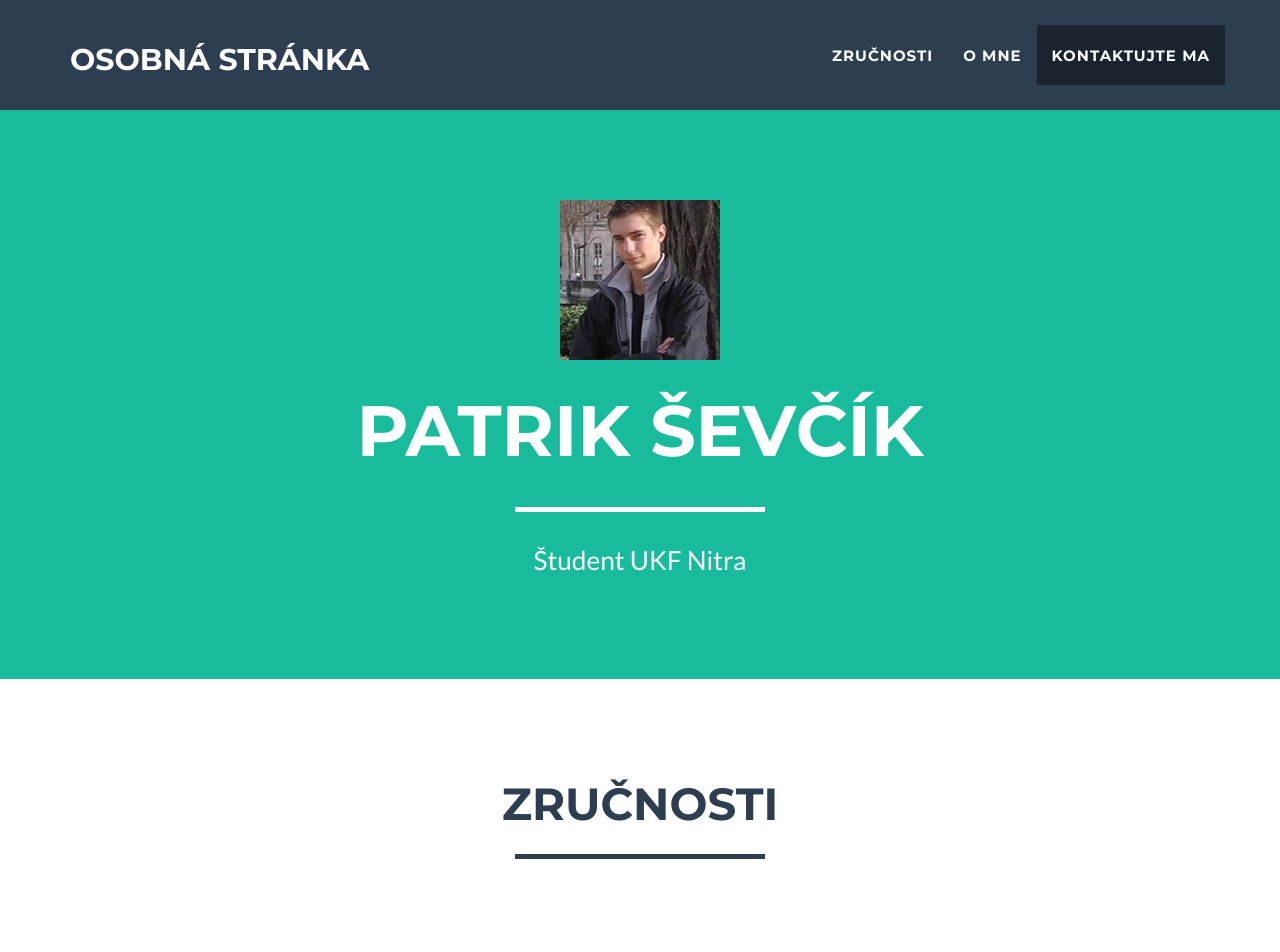
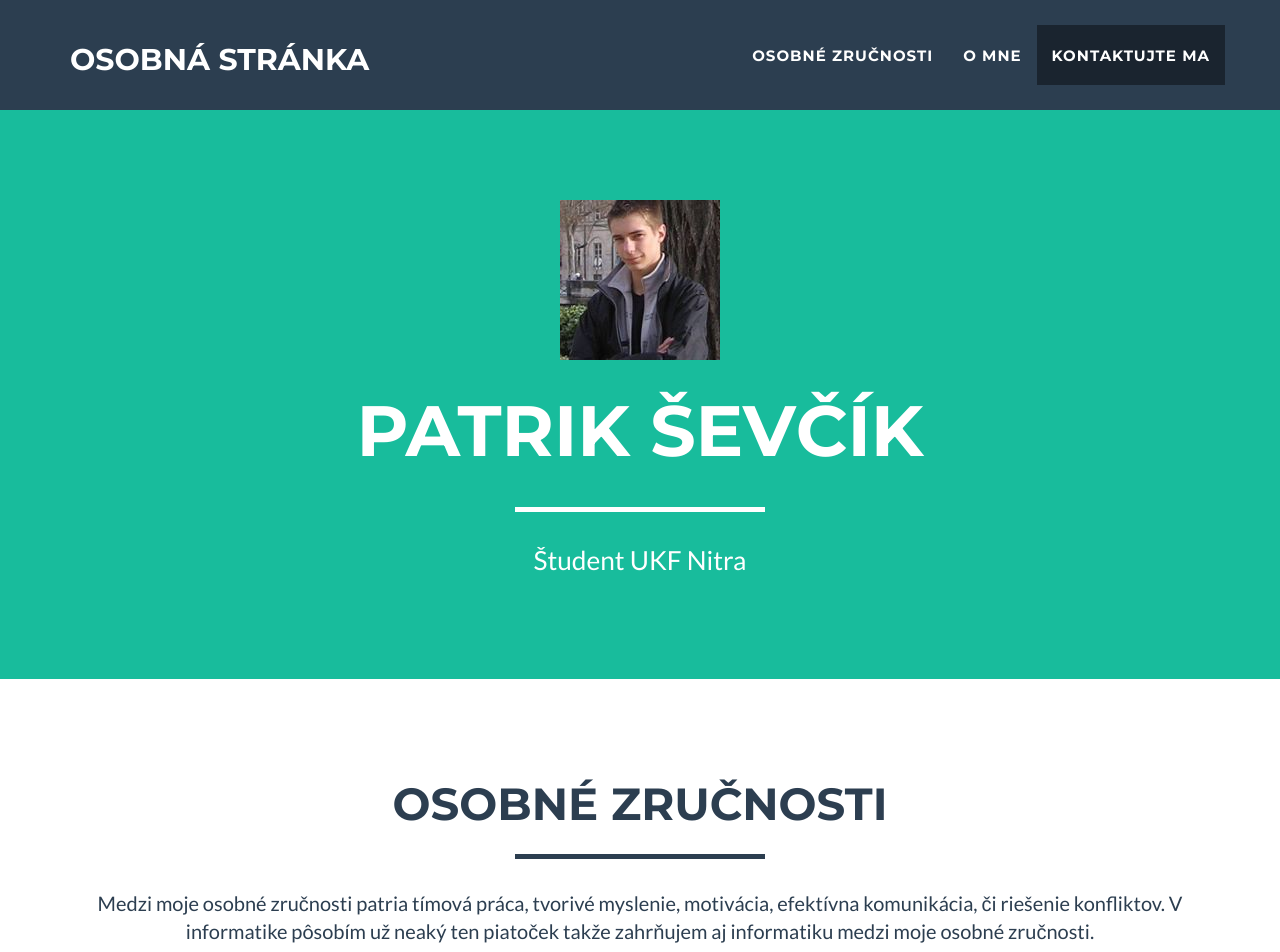
Before and after one commit to patrik122/Zadanie-B-Osobna-Stranka, a plain HTML site: page index.html in a window 1280 px wide. Shown: the top 952 px of the page. Drawn offline with nearby package versions, Linux system fonts and the light colour scheme.

Commit message:
Zmena zrucnosti

```diff
--- a/index.html
+++ b/index.html
@@ -54,7 +54,7 @@
                         <a href="#page-top"></a>
                     </li>
                     <li class="page-scroll">
-                        <a href="#portfolio">Zručnosti</a>
+                        <a href="#portfolio">Osobné zručnosti</a>
                     </li>
                     <li class="page-scroll">
                         <a href="#about">O mne</a>
@@ -90,8 +90,10 @@
         <div class="container">
             <div class="row">
                 <div class="col-lg-12 text-center">
-                    <h2>Zručnosti</h2>
+                    <h2>Osobné zručnosti</h2>
                     <hr class="star-primary">
+                    <p>Medzi moje osobné zručnosti patria tímová práca, tvorivé myslenie, motivácia, efektívna komunikácia, či riešenie konfliktov. V informatike pôsobím už neaký ten piatoček takže zahrňujem aj informatiku medzi moje osobné zručnosti.</p>
+
                 </div>
             </div>
 
```
